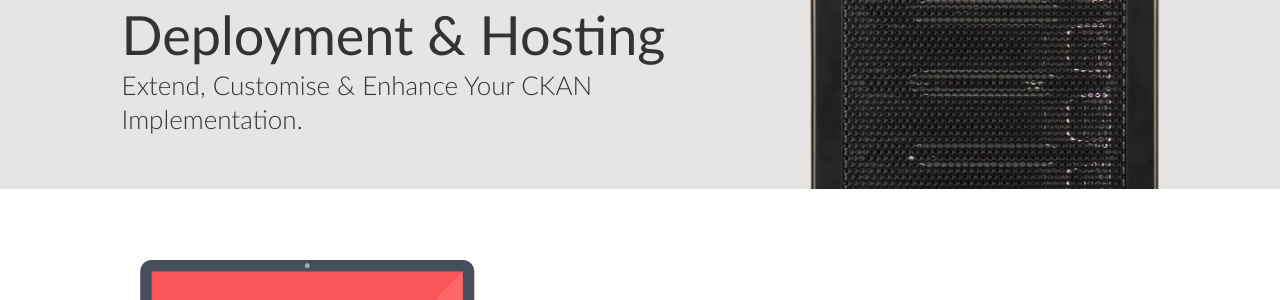
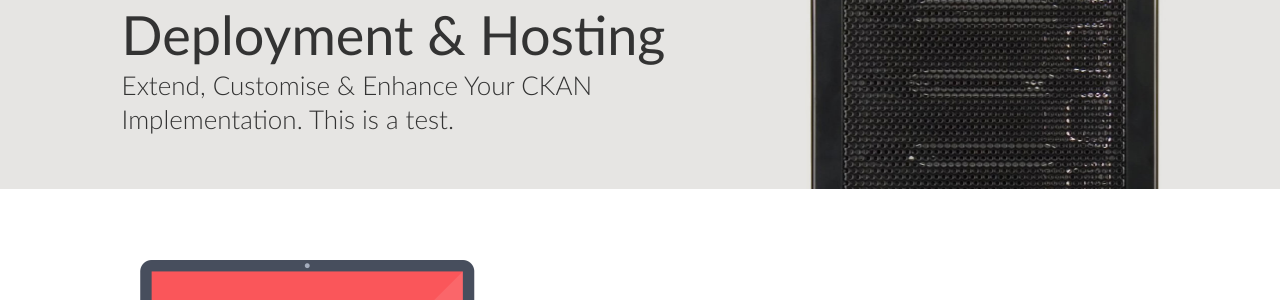
Before and after one commit to okfn/services, a Jekyll site: the page built from hosting/index.html, in a window 1280 px wide and 900 px high. Shown: the part 226-526 px from the top of the window. Built offline with Jekyll 4.4.1, drawn with Linux system fonts in a browser that asks for light colours; nearby versions of some CDN libraries.

Commit message:
Update index.html

```diff
--- a/hosting/index.html
+++ b/hosting/index.html
@@ -10,7 +10,7 @@
     <div class="wrapper">
       <div class="text" data-stellar-ratio="0.8" data-stellar-vertical-offset="120">
         <h1>Deployment &amp; Hosting</h1>
-        <p>Extend, Customise &amp; Enhance Your CKAN Implementation.</p>
+        <p>Extend, Customise &amp; Enhance Your CKAN Implementation. This is a test.</p>
       </div>
     </div>
   </div>
```
